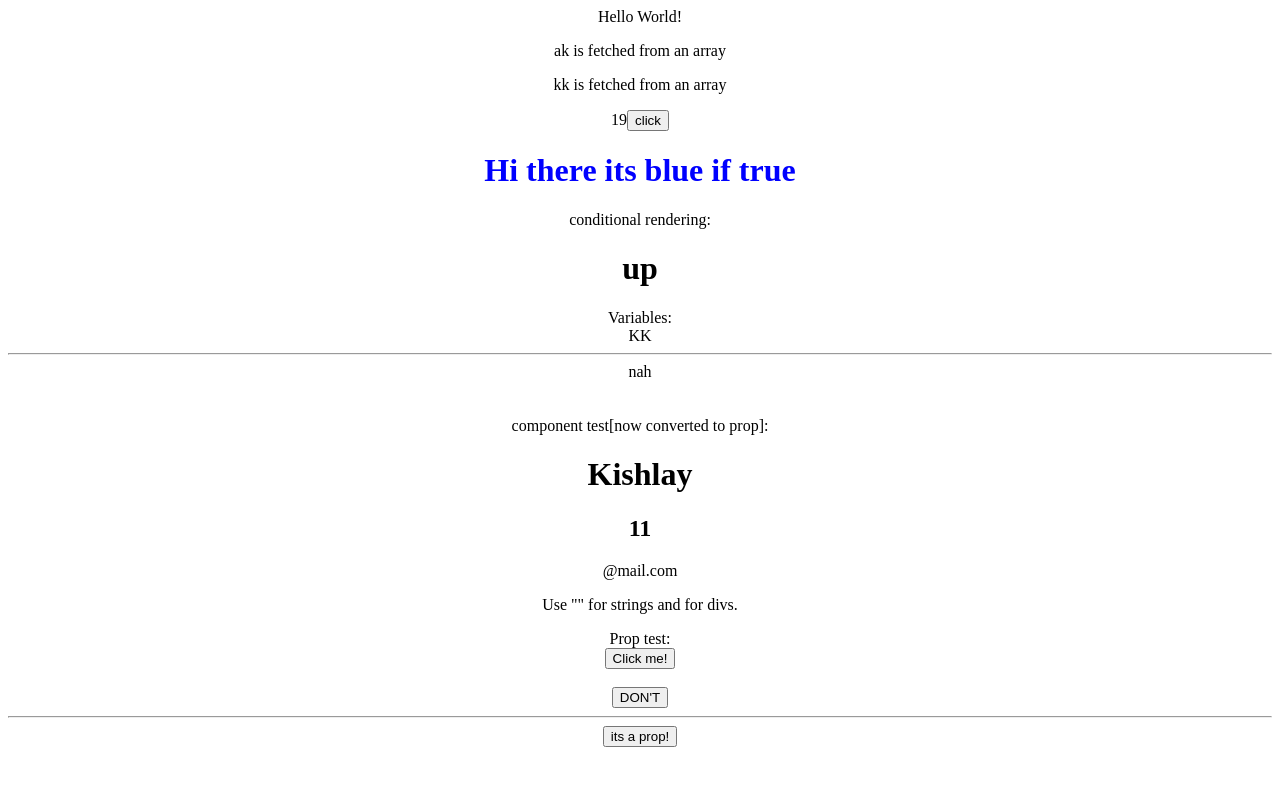
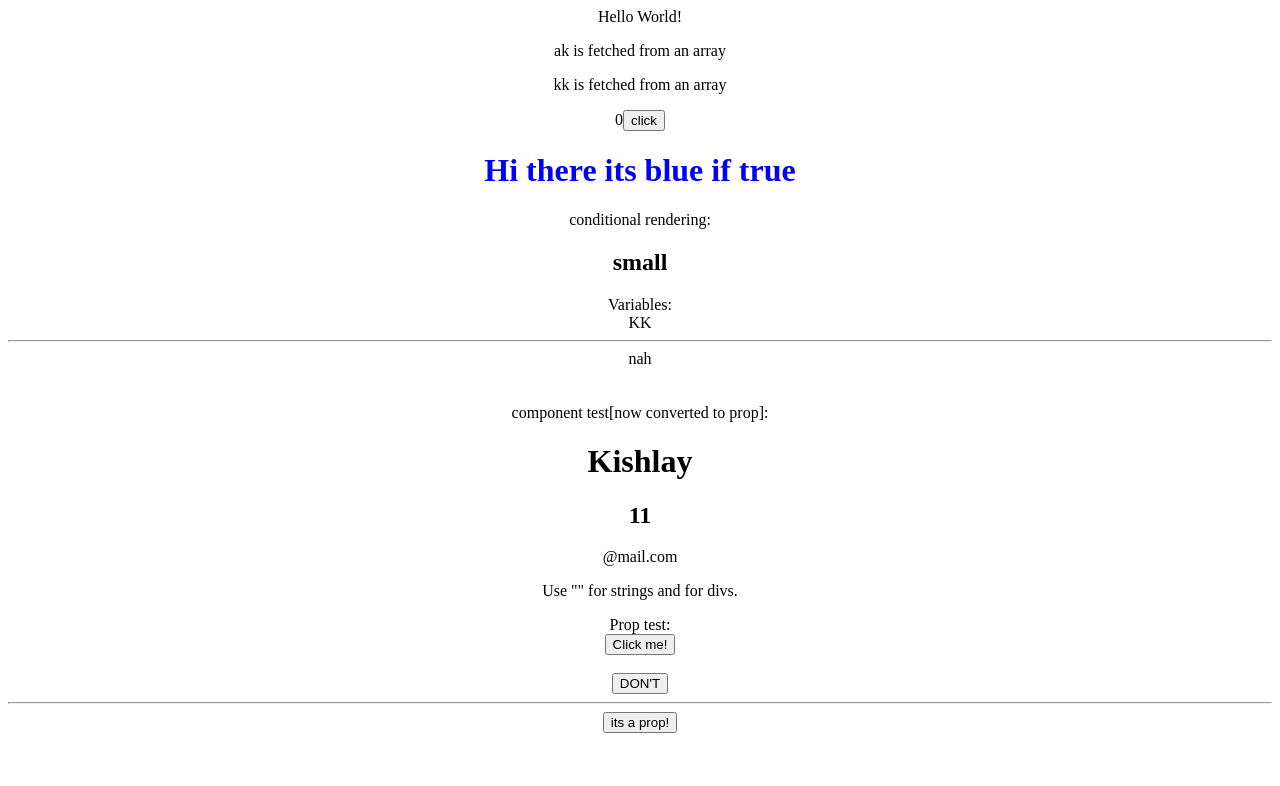
Before and after one commit to Kishlay-notabot/react-dev, a React (Create React App) app: page / in a window 1280 px wide. Shown: the top 786 px of the page. Built offline with nearby package versions, Linux system fonts and the light colour scheme.

Commit message:
added useState basic working example but with const problem [see 1:14:22]

```diff
--- a/src/App.js
+++ b/src/App.js
@@ -1,4 +1,5 @@
 import './App.css';
+import { useState } from 'react';
 
 
 
@@ -25,13 +26,12 @@ const Testcomp = (args) => {
 
 
 function App() {
-  let age = 19;
+  const incage = () => {
+  setAge(age = age+1);}
+  let [age, setAge] = useState(0);
+  // here we are using let because const cannot be re assigned but in the video it was running with const
   const isBlue = true;
-  const names = ["ak", "bk","kk"]
-  const incage = () => {
-    age = age+1;
-    console.log(age)
-  };
+  const names = ["ak", "bk","kk"];
   return (
     //51:03
     <div className="App">
```
